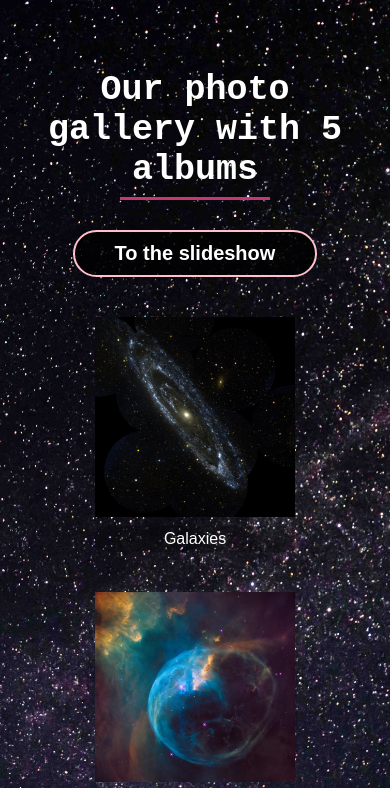
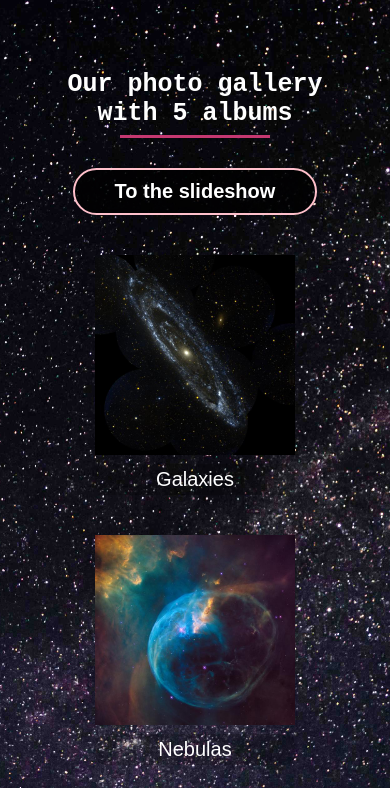
Before and after one commit to Littecke/WebApp_Project_appPictureLibraryBamse, a plain HTML site: page index.html in a window 390 px wide. Shown: the top 788 px of the page. Drawn offline with Linux system fonts and the light colour scheme.

Commit message:
some responsive changes

```diff
--- a/css/Slideshow.css
+++ b/css/Slideshow.css
@@ -95,6 +95,17 @@ h1::before {
   animation: animate 4s linear infinite;
 }
 
+@media screen and (max-width: 800px) {
+  h1 {
+    font-size: 25px;
+  }
+
+  .img-container {
+    width: 50%;
+    height: 40vh;
+  }
+}
+
 @keyframes animate {
   0% {
     width: 100px;
--- a/css/appPictureLibrary.css
+++ b/css/appPictureLibrary.css
@@ -41,6 +41,7 @@ h1::before {
   transform: translateX(-50%);
   animation: animate 4s linear infinite;
 }
+
 @keyframes animate {
   0% {
     width: 100px;
@@ -292,3 +293,18 @@ div .slides {
   color: #000;
   background-color: pink;
 }
+@media screen and (max-width: 800px) {
+  h1 {
+    font-size: 25px;
+  }
+}
+
+@media screen and (max-width: 790px) {
+  .FlexItem {
+    width: 200px;
+  }
+
+  .FlexItem .title {
+    font-size: 20px;
+  }
+}
```
